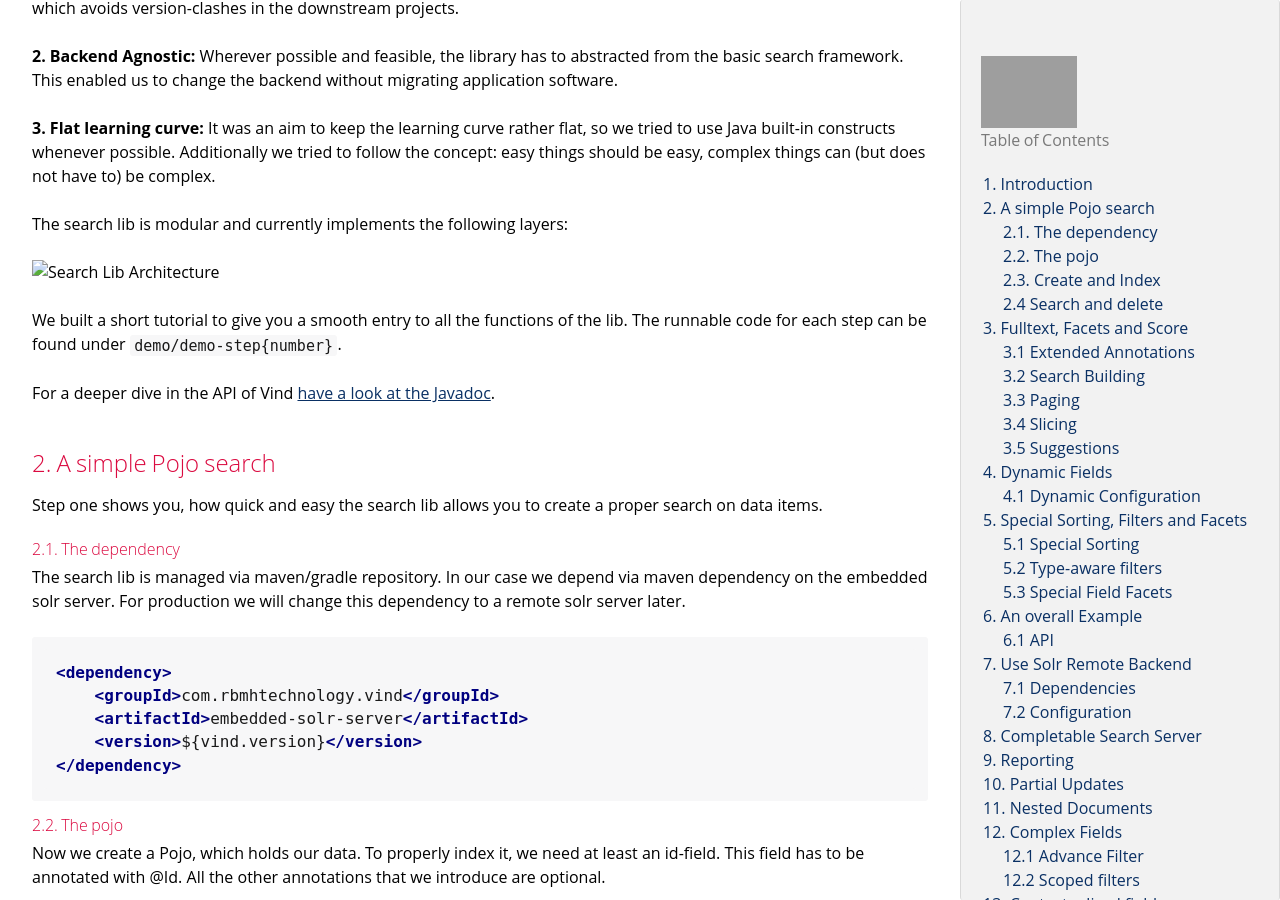
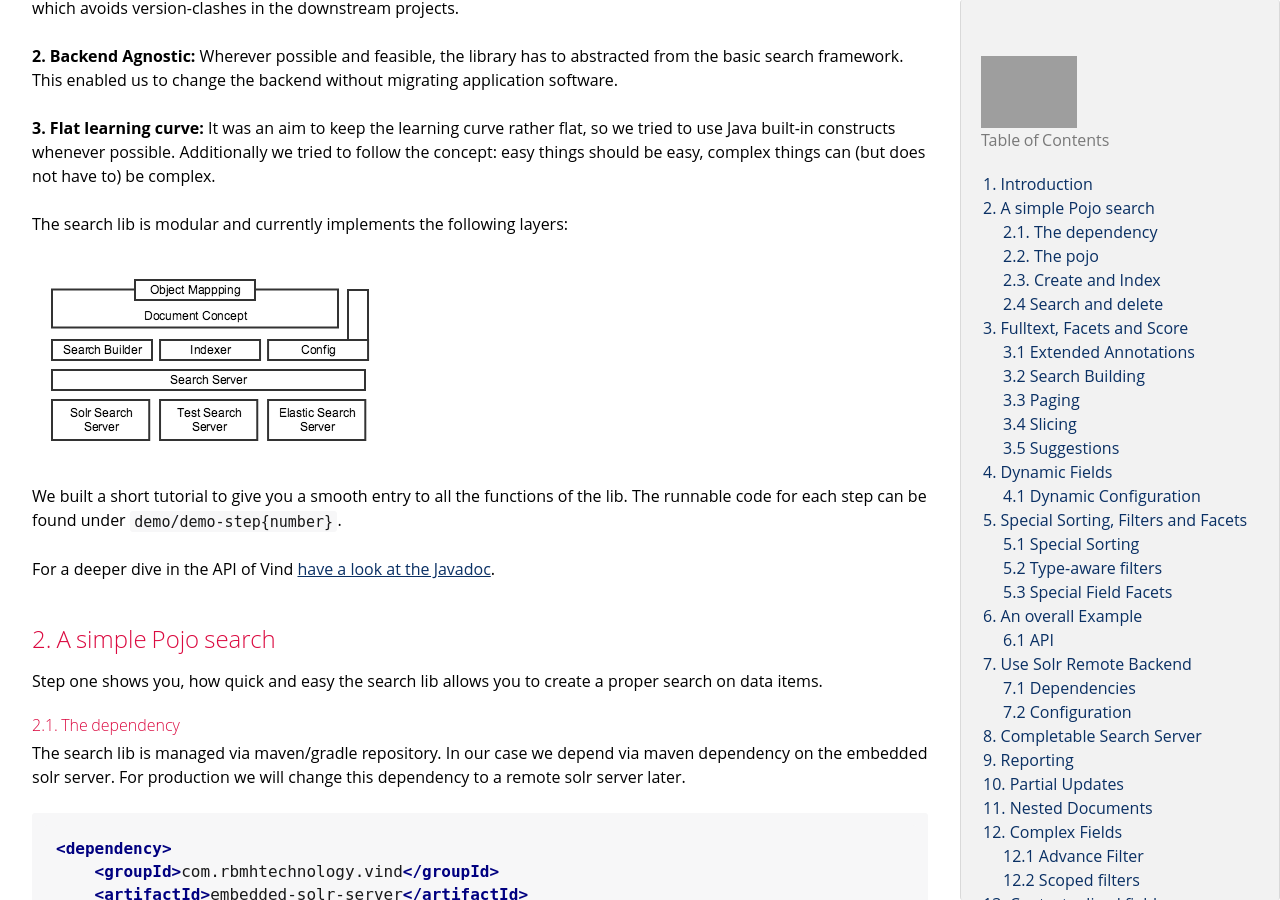
Before and after one commit to RBMHTechnology/vind, a Jekyll site: the page built from docs/index.md, in a window 1280 px wide and 900 px high, scrolled down 396 px. Built offline with Jekyll 4.4.1, drawn with Linux system fonts in a browser that asks for light colours; grey boxes are pictures that could not be loaded.

Commit message:
fix image link

```diff
--- a/docs/introduction.md
+++ b/docs/introduction.md
@@ -17,7 +17,7 @@ we tried to follow the concept: easy things should be easy, complex things can (
 
 The search lib is modular and currently implements the following layers:
 
-![Search Lib Architecture](./docs/images/layer_cake.png)
+![Search Lib Architecture](./images/layer_cake.png)
 
 We built a short tutorial to give you a smooth entry to all the functions of the lib.
 The runnable code for each step can be found under `demo/demo-step{number}`.
```
